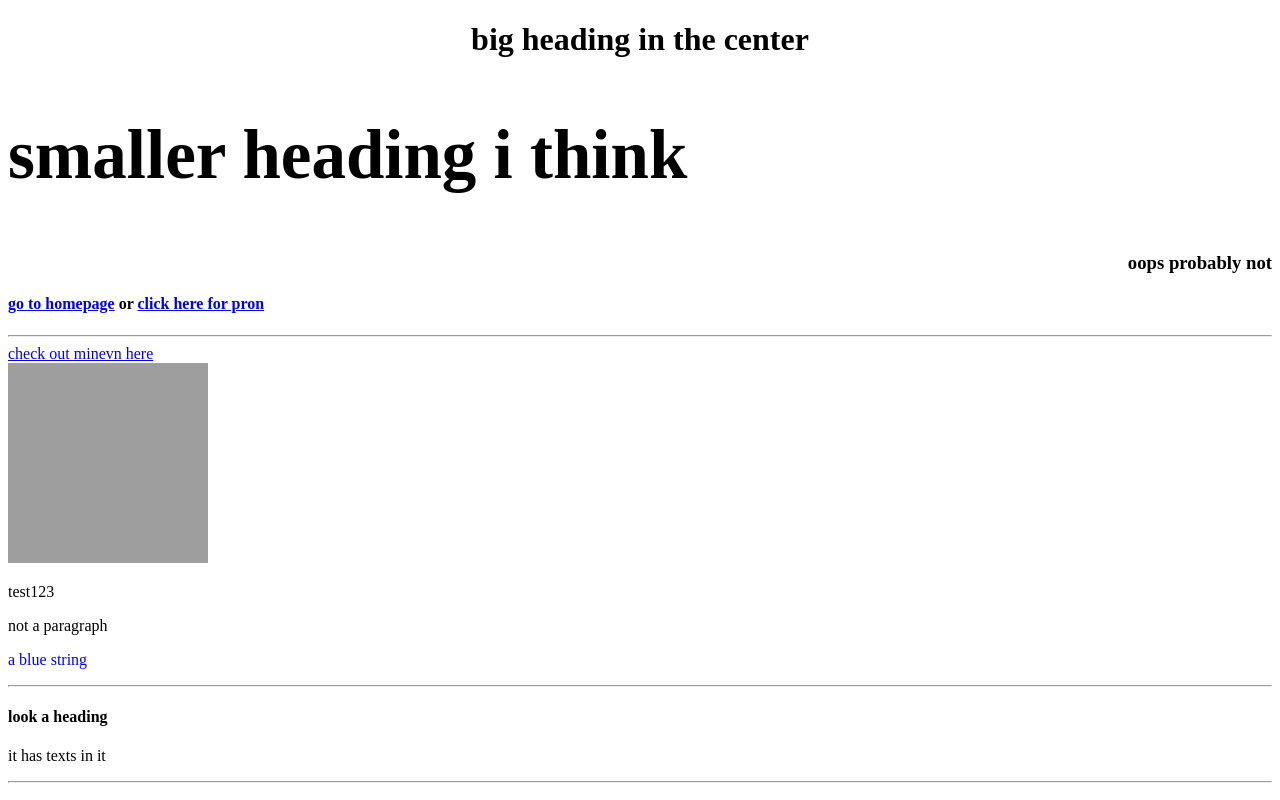
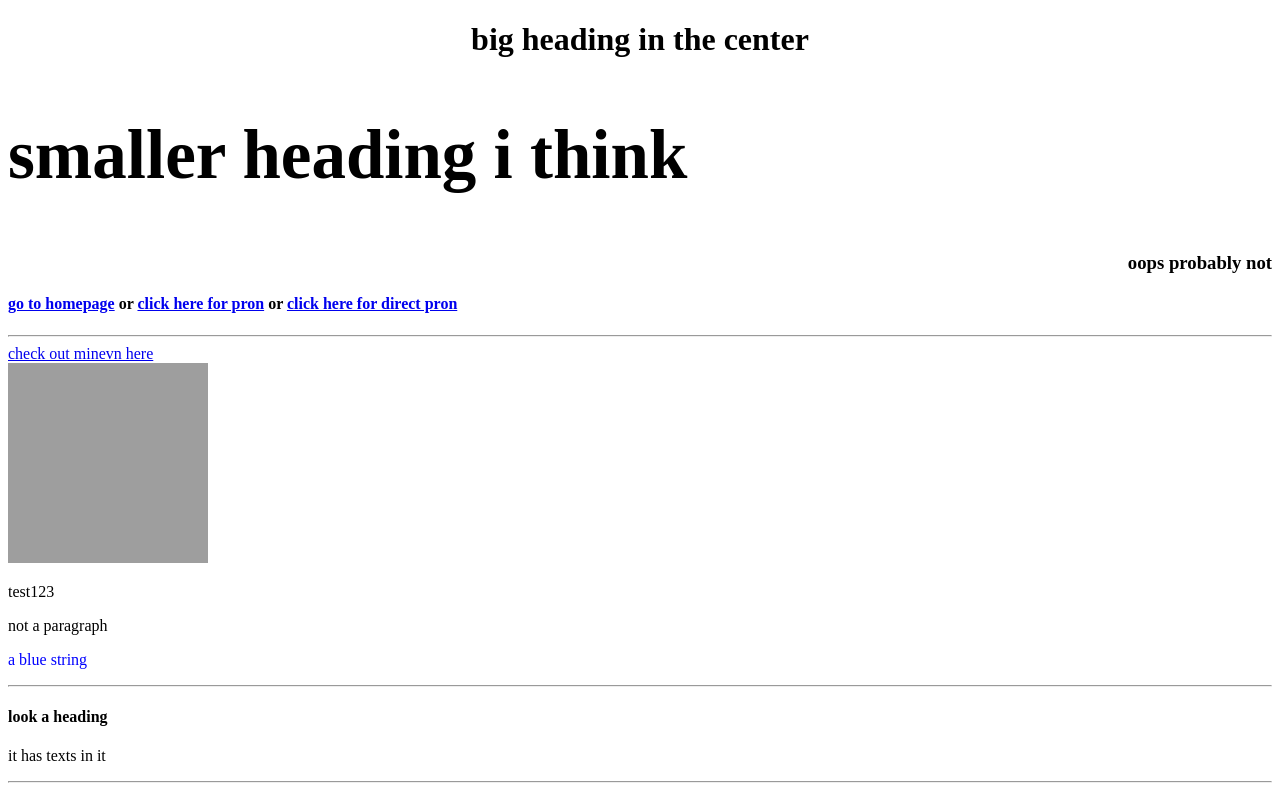
Before and after one commit to drkamaon/Hallucination, a plain HTML site: page index.html in a window 1280 px wide. Shown: the top 800 px of the page. Drawn offline with Linux system fonts and the light colour scheme; grey boxes are pictures that could not be loaded.

Commit message:
Update index.html

```diff
--- a/index.html
+++ b/index.html
@@ -10,7 +10,7 @@
 <h1 style="text-align:center">big heading in the center</h1>
 <h2 style="font-size:69px"> smaller heading i think</h2>
 <h3 style="text-align:end">oops probably not</h3>
-<h4> <a href="https://github.com/epikgallavoir/epikgallavoir.github.io/">go to homepage</a> or <a href="https://epikgallavoir.github.io/hvn.html">click here for pron</a></h4>
+<h4> <a href="https://github.com/epikgallavoir/epikgallavoir.github.io/">go to homepage</a> or <a href="https://epikgallavoir.github.io/hvn.html">click here for pron</a> or <a href="https://epikgallavoir.github.io/35099.html">click here for direct pron</a></h4>
 <hr>
 
 <a href="https://www.minevn.net" title="very good server">check out minevn here</a>
```
